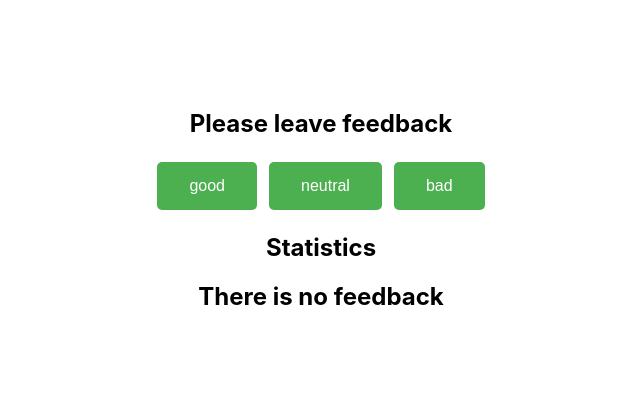
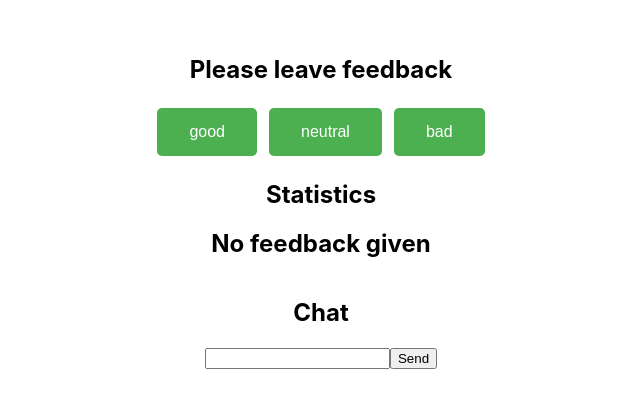
Before and after one commit to MadDog83/goit-react-hw-02-feedback, a React (Create React App) app: page / in a window 1280 px wide. Shown: the part 190-598 px from the top of the page, without its empty margins (319-959 px from the left). Built offline with nearby package versions, Linux system fonts and the light colour scheme.

Commit message:
add chat

```diff
--- a/package.json
+++ b/package.json
@@ -7,6 +7,7 @@
     "@testing-library/jest-dom": "^5.16.3",
     "@testing-library/react": "^12.1.4",
     "@testing-library/user-event": "^13.5.0",
+    "axios": "^1.7.7",
     "react": "^18.1.0",
     "react-dom": "^18.1.0",
     "react-scripts": "5.0.1",
--- a/src/components/App.jsx
+++ b/src/components/App.jsx
@@ -3,6 +3,7 @@ import Feedback from './Feedback/Feedback';
 import Statistics from './Statistics/Statistics';
 import Section from './Section/Section';
 import Notification from './Notification/Notification';
+import Chat from './Chat/Chat';
 
 export class App extends Component {
   state = {
@@ -20,6 +21,7 @@ export class App extends Component {
   countTotalFeedback = () => this.state.good + this.state.neutral + this.state.bad;
 
   countPositiveFeedbackPercentage = () => (this.state.good / this.countTotalFeedback()) * 100;
+
   render() {
     const centerStyle = {
       display: 'flex',
@@ -44,10 +46,15 @@ export class App extends Component {
               positivePercentage={this.countPositiveFeedbackPercentage()}
             />
           ) : (
-                    <Notification message="There is no feedback" />
+            <Notification message="No feedback given" />
           )}
+        </Section>
+        <Section title="Chat">
+          <Chat />
         </Section>
       </div>
     );
   }
 }
+
+export default App;
--- /dev/null
+++ b/src/components/Chat/Chat.jsx
@@ -0,0 +1,48 @@
+
+import React, { useState } from 'react';
+import axios from 'axios';
+
+const Chat = () => {
+  const [input, setInput] = useState('');
+  const [response, setResponse] = useState('');
+
+  const sendMessage = async () => {
+    try {
+      const apiUrl = 'https://api.openai.com/v1/chat/completions';
+      const apiKey = process.env.REACT_APP_OPENAI_API_KEY;
+      const headers = {
+        'Content-Type': 'application/json',
+        'Authorization': `Bearer ${apiKey}`,
+      };
+
+      const requestBody = {
+        model: 'gpt-4o-mini',
+        messages: [{ role: 'user', content: input }],
+      };
+
+      const { data } = await axios.post(apiUrl, requestBody, { headers });
+
+      setResponse(data.choices[0].message.content);
+    } catch (error) {
+      console.error('Error sending message:', error);
+    }
+  };
+
+  return (
+    <div>
+      <div>
+        <input
+          type="text"
+          value={input}
+          onChange={(e) => setInput(e.target.value)}
+        />
+        <button onClick={sendMessage}>Send</button>
+      </div>
+      <div>
+        <p>{response}</p>
+      </div>
+    </div>
+  );
+};
+
+export default Chat;
```
Also changed, not shown: 1 other file (tests, documents, lock files or other folders). Lines whose indentation alone changed are shown as unchanged.
